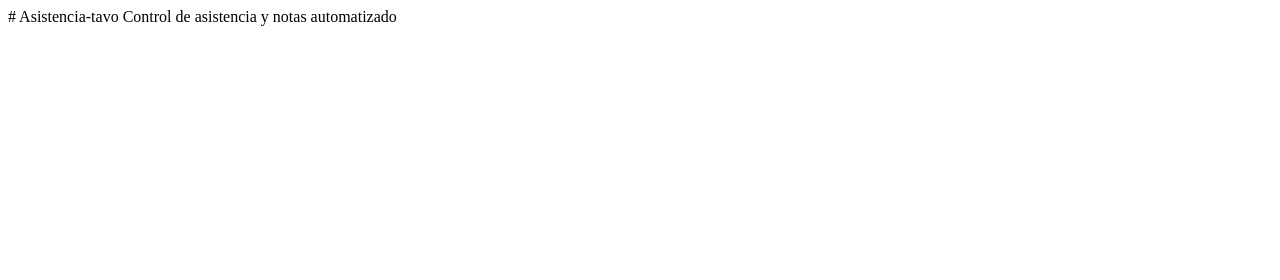
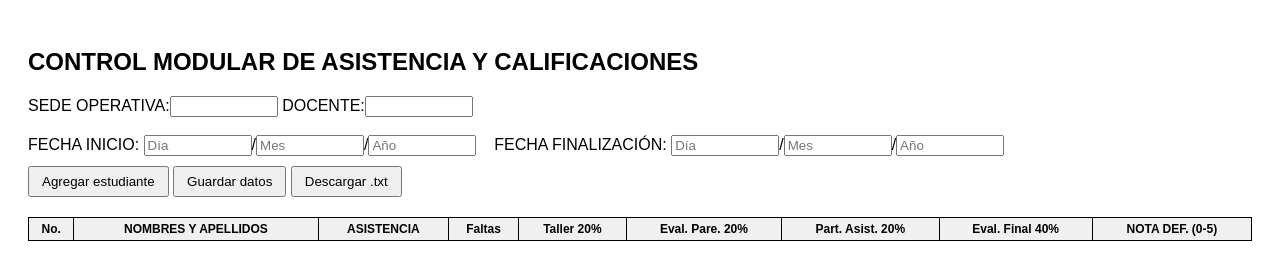
Before and after one commit to G-TAVO/Asistencia-tavo, a plain HTML site: page Index.html in a window 1280 px wide. Drawn offline with Linux system fonts and the light colour scheme.

Commit message:
Update Index.html

```diff
--- a/Index.html
+++ b/Index.html
@@ -1,2 +1,154 @@
-# Asistencia-tavo
-Control de asistencia y notas automatizado
+<!DOCTYPE html>
+<html lang="es">
+<head>
+  <meta charset="UTF-8">
+  <meta name="viewport" content="width=device-width, initial-scale=1.0">
+  <title>Control Modular de Asistencia y Calificaciones</title>
+  <style>
+    body {
+      font-family: Arial, sans-serif;
+      padding: 20px;
+    }
+    table {
+      width: 100%;
+      border-collapse: collapse;
+      margin-top: 20px;
+    }
+    th, td {
+      border: 1px solid #000;
+      padding: 4px;
+      text-align: center;
+      font-size: 12px;
+    }
+    th {
+      background-color: #f0f0f0;
+    }
+    input[type="number"] {
+      width: 50px;
+    }
+    input[type="text"] {
+      width: 100px;
+    }
+    button {
+      margin-top: 10px;
+      padding: 6px 12px;
+    }
+  </style>
+</head>
+<body>
+  <h2>CONTROL MODULAR DE ASISTENCIA Y CALIFICACIONES</h2>
+
+  <div>
+    <label>SEDE OPERATIVA:</label><input type="text" id="sede">
+    <label>DOCENTE:</label><input type="text" id="docente"><br><br>
+    <label>FECHA INICIO:</label>
+    <input type="text" placeholder="Día">/<input type="text" placeholder="Mes">/<input type="text" placeholder="Año">
+    &nbsp;&nbsp;
+    <label>FECHA FINALIZACIÓN:</label>
+    <input type="text" placeholder="Día">/<input type="text" placeholder="Mes">/<input type="text" placeholder="Año">
+  </div>
+
+  <button onclick="agregarFila()">Agregar estudiante</button>
+  <button onclick="guardarDatos()">Guardar datos</button>
+  <button onclick="descargarDatos()">Descargar .txt</button>
+
+  <table id="tabla">
+    <thead>
+      <tr>
+        <th>No.</th>
+        <th>NOMBRES Y APELLIDOS</th>
+        <th colspan="10">ASISTENCIA</th>
+        <th>Faltas</th>
+        <th>Taller 20%</th>
+        <th>Eval. Pare. 20%</th>
+        <th>Part. Asist. 20%</th>
+        <th>Eval. Final 40%</th>
+        <th>NOTA DEF. (0-5)</th>
+      </tr>
+    </thead>
+    <tbody id="cuerpo-tabla">
+    </tbody>
+  </table>
+
+  <script>
+    let contador = 0;
+
+    function agregarFila(nombre = "") {
+      contador++;
+      const tbody = document.getElementById("cuerpo-tabla");
+      const fila = document.createElement("tr");
+
+      fila.innerHTML = `
+        <td>${contador}</td>
+        <td><input type="text" class="nombre" value="${nombre}"></td>
+        <td colspan="10"></td>
+        <td></td>
+        <td><input type="number" min="0" max="1" step="0.1" class="nota" data-peso="0.2"></td>
+        <td><input type="number" min="0" max="1" step="0.1" class="nota" data-peso="0.2"></td>
+        <td><input type="number" min="0" max="1" step="0.1" class="nota" data-peso="0.2"></td>
+        <td><input type="number" min="0" max="1" step="0.1" class="nota" data-peso="0.4"></td>
+        <td><input type="text" readonly class="nota-final"></td>
+      `;
+
+      tbody.appendChild(fila);
+      actualizarEventos();
+    }
+
+    function actualizarEventos() {
+      document.querySelectorAll("tr").forEach(row => {
+        const inputs = row.querySelectorAll(".nota");
+        const output = row.querySelector(".nota-final");
+
+        if (output) {
+          inputs.forEach(input => {
+            input.addEventListener("input", () => {
+              let total = 0;
+              inputs.forEach(i => {
+                const val = parseFloat(i.value) || 0;
+                const peso = parseFloat(i.dataset.peso);
+                total += val * peso;
+              });
+              output.value = (total * 5).toFixed(2);
+            });
+          });
+        }
+      });
+    }
+
+    function guardarDatos() {
+      const datos = [];
+      document.querySelectorAll("#cuerpo-tabla tr").forEach(row => {
+        const nombre = row.querySelector(".nombre")?.value || "";
+        const notas = row.querySelectorAll(".nota");
+        let total = 0;
+        notas.forEach(nota => {
+          const val = parseFloat(nota.value) || 0;
+          const peso = parseFloat(nota.dataset.peso);
+          total += val * peso;
+        });
+        datos.push(`${nombre}: ${(total * 5).toFixed(2)}`);
+      });
+      localStorage.setItem("resultados", JSON.stringify(datos));
+      alert("Datos guardados localmente.");
+    }
+
+    function descargarDatos() {
+      const datos = JSON.parse(localStorage.getItem("resultados") || "[]");
+      const blob = new Blob([datos.join("\n")], { type: 'text/plain' });
+      const enlace = document.createElement("a");
+      enlace.href = URL.createObjectURL(blob);
+      enlace.download = "resultados.txt";
+      enlace.click();
+    }
+
+    // Cargar datos anteriores (si existen)
+    window.onload = () => {
+      const datos = JSON.parse(localStorage.getItem("resultados") || "[]");
+      datos.forEach(item => {
+        const [nombre] = item.split(":");
+        agregarFila(nombre.trim());
+      });
+    }
+  </script>
+</body>
+</html>
```
